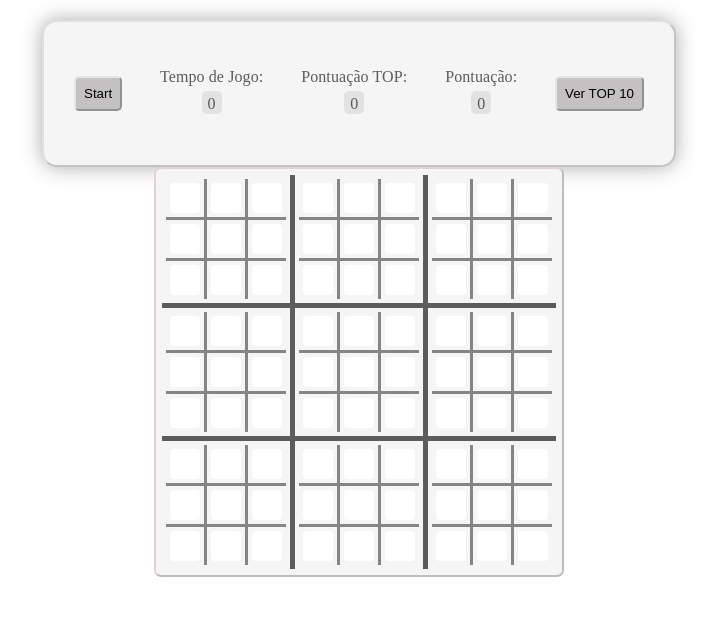
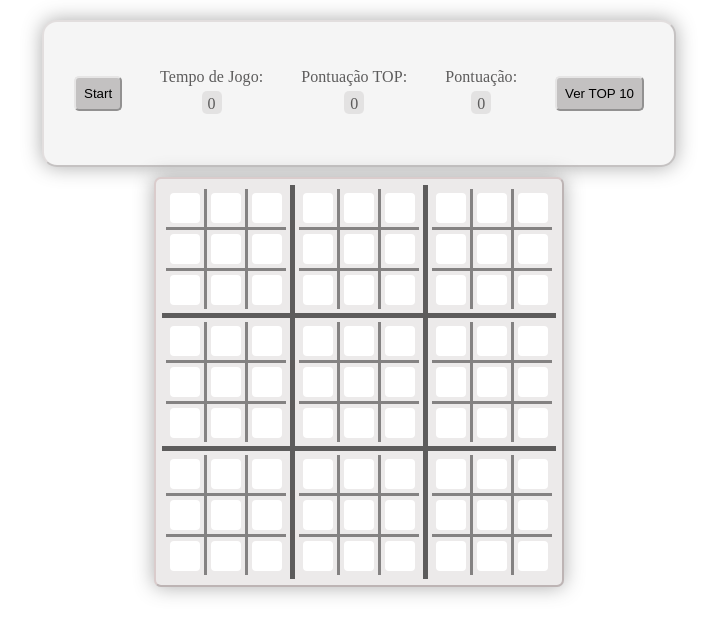
Before and after one commit to Marinelasuelly/LS-TP-Tic-Tac-Toe, a React (Create React App) app in the folder tic-tac-toe/: page / in a window 1280 px wide. Shown: the top 636 px of the page, without its empty margins (281-998 px from the left). Built offline with nearby package versions, Linux system fonts and the light colour scheme.

Commit message:
Update game-panel.css

```diff
--- a/tic-tac-toe/src/components/game-panel/game-panel.css
+++ b/tic-tac-toe/src/components/game-panel/game-panel.css
@@ -1,8 +1,10 @@
 #game-panel{
-    background-color: whitesmoke;
+    background-color: rgb(236, 234, 234);
+    box-shadow: 0px 0px 20px rgba(155, 155, 155, 0.84);
     border: outset 2px rgba(185, 148, 148, 0.345);
     border-radius: 7px;
     padding: 6px;
+    margin: 10px;
 }
 .game-row{
     display: flex;
```
